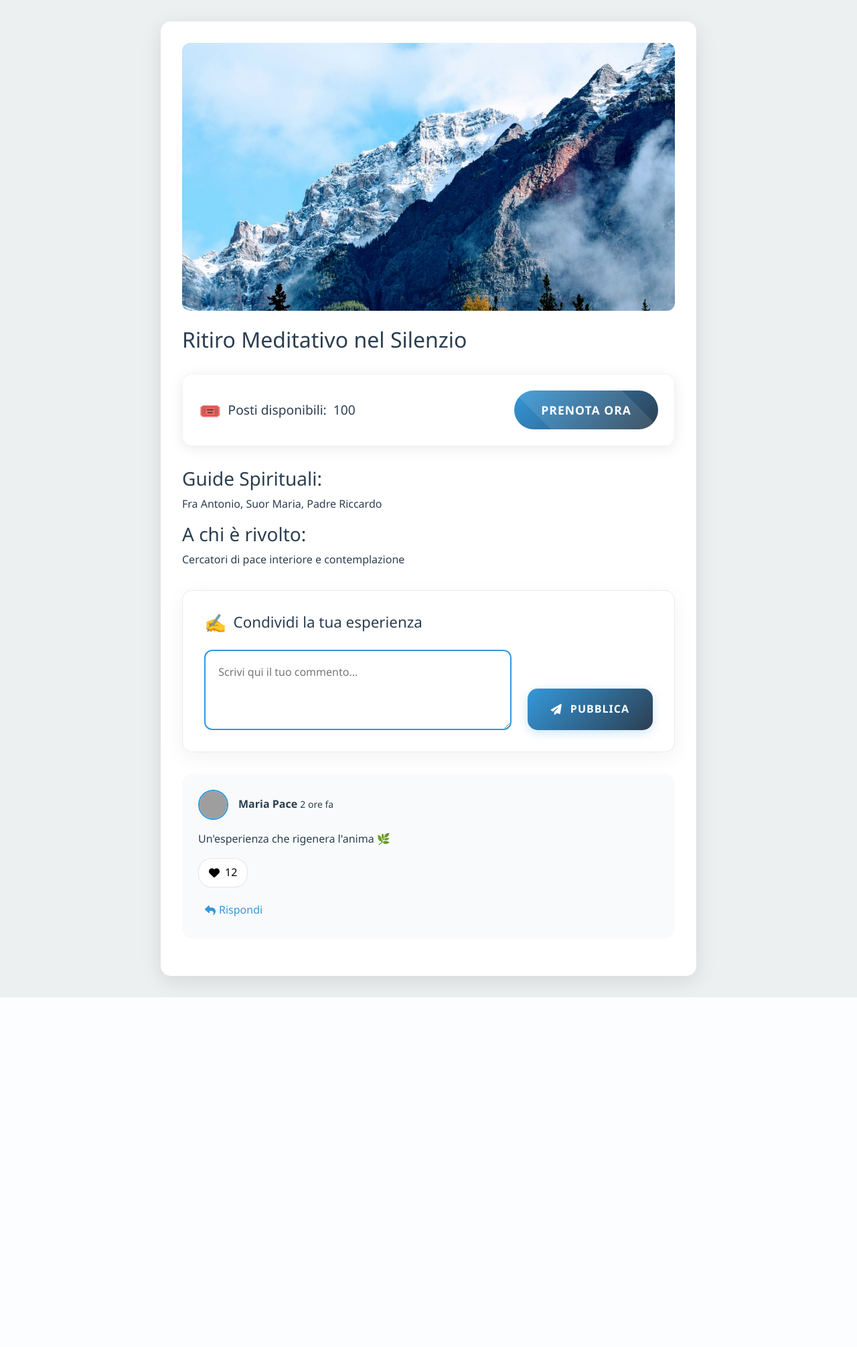
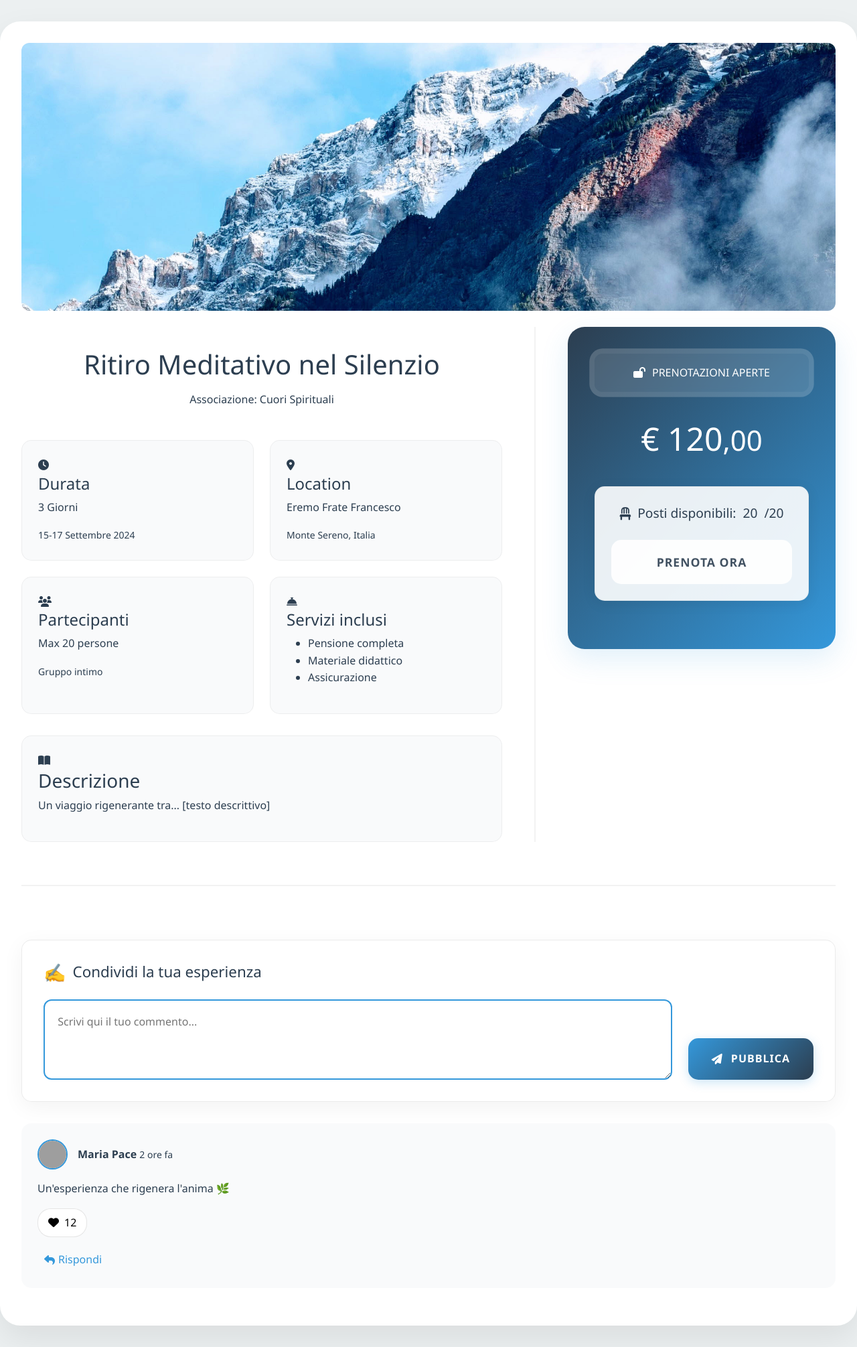
Before and after one commit to ProjetEremo/ProgettoEremo, a PHP site: page /evento.html in a window 1280 px wide. Shown: the part 72-2083 px from the top of the page at 67% size. Before the commit the page ends 1561 px from the top, so only its background shows below. Run offline with PHP 8.4, Linux system fonts and the light colour scheme; some libraries are stand-ins or nearby versions; grey boxes are pictures that could not be loaded.

Commit message:
Re Design evento.html

```diff
--- a/eremo/src/evento.html
+++ b/eremo/src/evento.html
@@ -8,6 +8,170 @@
     <link rel="stylesheet" href="https://cdnjs.cloudflare.com/ajax/libs/font-awesome/6.4.0/css/all.min.css">
     <link rel="stylesheet" href="style.css">
 </head>
+
+<style>
+    /* Layout migliorato */
+    .event-card {
+        max-width: 1280px;
+        margin: 2rem auto;
+        padding: 2rem;
+        background: white;
+        border-radius: 30px;
+        box-shadow: 0 20px 50px rgba(0,0,0,0.08);
+    }
+
+    .main-grid {
+        display: grid;
+        grid-template-columns: 1fr 400px;
+        gap: 3rem;
+        align-items: start;
+    }
+
+    /* Sezione sinistra - Contenuto principale */
+    .event-details {
+        padding-right: 3rem;
+        border-right: 2px solid rgba(0,0,0,0.05);
+    }
+
+    /* Sezione destra - Prenotazione */
+    .booking-column {
+        position: sticky;
+        top: 120px;
+        height: fit-content;
+    }
+
+    .booking-panel {
+        background: linear-gradient(135deg, #2C3E50, #3498DB);
+        border-radius: 25px;
+        padding: 2.5rem;
+        box-shadow: 0 15px 40px rgba(52,152,219,0.15);
+    }
+
+    /* Header migliorato */
+    .event-header {
+        margin-bottom: 3rem;
+        text-align: center;
+    }
+
+    .event-title {
+        font-size: 2.5rem;
+        color: var(--primary);
+        margin: 2rem 0 1rem;
+        line-height: 1.2;
+    }
+
+    /* Grid informazioni */
+    .info-grid {
+        display: grid;
+        grid-template-columns: repeat(auto-fit, minmax(240px, 1fr));
+        gap: 1.5rem;
+        margin: 2rem 0;
+    }
+
+    .info-card {
+        background: rgba(241,242,246,0.4);
+        padding: 1.5rem;
+        border-radius: 15px;
+        border: 1px solid rgba(0,0,0,0.05);
+        transition: transform 0.3s ease;
+    }
+
+    .info-card:hover {
+        transform: translateY(-5px);
+    }
+
+    /* Sezione prenotazione */
+    .booking-status {
+        background: rgba(255,255,255,0.15);
+        color: white;
+        padding: 1rem;
+        border-radius: 12px;
+        text-align: center;
+        margin-bottom: 2rem;
+        display: flex;
+        align-items: center;
+        justify-content: center;
+        gap: 10px;
+        backdrop-filter: blur(5px);
+        animation: status-pulse 2s infinite;
+    }
+
+    @keyframes status-pulse {
+        0% { box-shadow: 0 0 0 0 rgba(255,255,255,0.4); }
+        100% { box-shadow: 0 0 0 15px rgba(255,255,255,0); }
+    }
+
+    .price-display {
+        font-size: 3rem;
+        color: white;
+        text-align: center;
+        margin: 2rem 0;
+    }
+
+    .meta-info {
+        display: flex;
+        flex-direction: column;
+        gap: 1.5rem;
+    }
+
+    .btn-reserve {
+        width: 100%;
+        padding: 1.2rem;
+        font-size: 1.1rem;
+        border-radius: 15px;
+        background: rgba(255,255,255,0.9);
+        color: var(--primary);
+        transition: all 0.3s ease;
+    }
+
+    @keyframes rotate {
+        from { transform: rotate(0deg); }
+        to { transform: rotate(360deg); }
+    }
+
+    .btn-reserve:hover {
+        transform: translateY(-3px);
+        box-shadow: 0 5px 15px rgba(0,0,0,0.1);
+    }
+
+    /* Sezione commenti */
+    .comments-section {
+        margin-top: 4rem;
+        padding-top: 3rem;
+        border-top: 2px solid rgba(0,0,0,0.05);
+    }
+
+    @media (max-width: 1024px) {
+        .main-grid {
+            grid-template-columns: 1fr;
+        }
+
+        .event-details {
+            padding-right: 0;
+            border-right: none;
+        }
+
+        .booking-column {
+            position: static;
+        }
+    }
+
+    @media (max-width: 768px) {
+        .event-card {
+            padding: 1.5rem;
+            border-radius: 20px;
+        }
+
+        .event-title {
+            font-size: 2rem;
+        }
+
+        .info-grid {
+            grid-template-columns: 1fr;
+        }
+    }
+</style>
+
 <body>
 <header>
     <div class="navbar-container">
@@ -44,33 +208,84 @@
 
 <div class="event-card">
     <div class="event-media">
-        <img src="images/meditation.jpg"
-             alt="Event image"
-             class="event-image"
-             loading="lazy">
+        <img src="images/meditation.jpg" alt="Event image" class="event-image" loading="lazy">
     </div>
 
+    <div class="main-grid">
+        <!-- Colonna sinistra -->
         <div class="event-details">
-        <h2>Ritiro Meditativo nel Silenzio</h2>
+            <div class="event-header">
+                <h1 class="event-title">Ritiro Meditativo nel Silenzio</h1>
+                <div class="association-badge">Associazione: Cuori Spirituali</div>
+            </div>
+
+            <div class="info-grid">
+                <div class="info-card">
+                    <i class="fas fa-clock"></i>
+                    <h4>Durata</h4>
+                    <p>3 Giorni</p>
+                    <small>15-17 Settembre 2024</small>
+                </div>
+
+                <div class="info-card">
+                    <i class="fas fa-map-marker-alt"></i>
+                    <h4>Location</h4>
+                    <p>Eremo Frate Francesco</p>
+                    <small>Monte Sereno, Italia</small>
+                </div>
+
+                <div class="info-card">
+                    <i class="fas fa-users"></i>
+                    <h4>Partecipanti</h4>
+                    <p>Max 20 persone</p>
+                    <small>Gruppo intimo</small>
+                </div>
+
+                <div class="info-card">
+                    <i class="fas fa-concierge-bell"></i>
+                    <h4>Servizi inclusi</h4>
+                    <ul>
+                        <li>Pensione completa</li>
+                        <li>Materiale didattico</li>
+                        <li>Assicurazione</li>
+                    </ul>
+                </div>
+            </div>
+
+            <div class="info-card" style="grid-column: 1 / -1">
+                <i class="fas fa-book-open"></i>
+                <h3>Descrizione</h3>
+                <p class="description-text">Un viaggio rigenerante tra... [testo descrittivo]</p>
+            </div>
+        </div>
+
+        <!-- Colonna destra -->
+        <div class="booking-column">
+            <div class="booking-panel">
+                <div class="booking-status">
+                    <i class="fas fa-lock-open"></i>
+                    PRENOTAZIONI APERTE
+                </div>
+
+                <div class="price-display">
+                    € 120<small>,00</small>
+                </div>
 
                 <div class="meta-info">
                     <span class="seats-available">
-                    Posti disponibili: <span class="count">78</span>
+                        <i class="fas fa-chair"></i>
+                        Posti disponibili:
+                        <span class="count">20</span>/20 <!-- Modifica da 12 a 20 -->
                     </span>
+                    <!-- Modifica il pulsante prenota nell'HTML -->
                     <button class="btn-reserve">
                         Prenota Ora
                         <i class="fas fa-spinner loading-spinner"></i>
                     </button>
+                    </button>
                 </div>
-
-        <div class="presenters">
-            <h3>Guide Spirituali:</h3>
-            <p>Fra Antonio, Suor Maria, Padre Riccardo</p>
             </div>
-
-        <div class="target-audience">
-            <h3>A chi è rivolto:</h3>
-            <p>Cercatori di pace interiore e contemplazione</p>
+        </div>
     </div>
 
         <div class="comments-section">
@@ -160,6 +375,7 @@
 <script>
     // Configurazione iniziale
     const eventId = 1;
+    const totalSeats = 20; // Aggiornato a 20 posti totali
     const currentUser = {
         id: 1,
         name: "Ospite",
@@ -171,58 +387,77 @@
     document.addEventListener('DOMContentLoaded', () => {
         initEvent(eventId);
 
-        // Gestione commento principale
+        // Delegazione eventi
         document.querySelector('.comment-form .btn-comment').addEventListener('click', () => addComment(false));
         document.querySelector('.btn-reserve').addEventListener('click', handleReservation);
 
-        // Delegazione eventi per commenti dinamici
         document.querySelector('.comments-list').addEventListener('click', function(e) {
-            // Gestione like/dislike
-            if(e.target.closest('.like-btn')) {
-                handleReaction(e);
-            }
-            // Gestione risposte
-            if(e.target.closest('.btn-reply')) {
-                toggleReplyForm(e);
-            }
-            // Gestione invio risposte
-            if(e.target.closest('.reply-form .btn-comment')) {
-                submitReply(e.target.closest('.btn-comment'));
-            }
+            if(e.target.closest('.like-btn')) handleReaction(e);
+            if(e.target.closest('.btn-reply')) toggleReplyForm(e);
+            if(e.target.closest('.reply-form .btn-comment')) submitReply(e.target.closest('.btn-comment'));
         });
     });
-
-
 
     function handleReservation() {
         const btn = document.querySelector('.btn-reserve');
         const seatsElement = document.querySelector('.seats-available .count');
-        const currentSeats = parseInt(seatsElement.textContent);
-        const spinner = btn.querySelector('.loading-spinner');
+        let currentSeats = parseInt(seatsElement.textContent);
+        const spinner = btn.querySelector('.fa-spinner');
 
         if(currentSeats > 0 && !btn.disabled) {
             btn.disabled = true;
             spinner.style.display = 'inline-block';
 
+            // Simula chiamata API
             setTimeout(() => {
                 try {
-                    seatsElement.textContent = currentSeats - 1;
+                    currentSeats--;
+                    seatsElement.textContent = currentSeats;
+
+                    // Aggiorna localStorage
                     const reservations = JSON.parse(localStorage.getItem('reservations') || '{}');
-                    reservations[eventId] = (reservations[eventId] || 0) + 1;
+                    reservations[eventId] = (totalSeats - currentSeats);
                     localStorage.setItem('reservations', JSON.stringify(reservations));
 
-                    // Animazione conferma
+                    // Animazione
                     seatsElement.classList.add('pulse-alert');
                     setTimeout(() => seatsElement.classList.remove('pulse-alert'), 1000);
 
+                    // Disabilita bottone se esauriti
+                    if(currentSeats <= 0) {
+                        btn.disabled = true;
+                        document.querySelector('.booking-status').innerHTML = `
+                            <i class="fas fa-lock"></i>
+                            PRENOTAZIONI ESAURITE
+                        `;
+                    }
                 } catch (error) {
                     console.error('Errore prenotazione:', error);
-                    seatsElement.textContent = currentSeats;
+                    seatsElement.textContent = currentSeats + 1;
                 } finally {
                     btn.disabled = false;
                     spinner.style.display = 'none';
                 }
             }, 800);
+        }
+    }
+
+    // Funzione init aggiornata
+    function initEvent(eventId) {
+        const reservations = JSON.parse(localStorage.getItem('reservations') || '{}');
+        const reserved = reservations[eventId] || 0;
+        const initialSeats = totalSeats - reserved; // Usa totalSeats invece di 100
+
+        const seatsElement = document.querySelector('.seats-available .count');
+        seatsElement.textContent = initialSeats;
+
+        // Aggiorna stato prenotazioni
+        if(initialSeats <= 0) {
+            document.querySelector('.booking-status').innerHTML = `
+            <i class="fas fa-lock"></i>
+            PRENOTAZIONI ESAURITE
+        `;
+            document.querySelector('.btn-reserve').disabled = true;
         }
     }
 
@@ -348,12 +583,6 @@ function handleReservation() {
         return `https://www.gravatar.com/avatar/${hash}?s=${size}&d=retro`;
     }
 
-    function initEvent(eventId) {
-        const reservations = JSON.parse(localStorage.getItem('reservations') || '{}');
-        const initialSeats = 100 - (reservations[eventId] || 0);
-        document.querySelector('.seats-available .count').textContent = initialSeats;
-    }
-
     function toggleMenu() {
         const menu = document.getElementById("mobileMenu");
         const button = document.querySelector(".hamburger");
--- a/eremo/src/style.css
+++ b/eremo/src/style.css
@@ -247,11 +247,6 @@ body {
     display: flex;
     align-items: center;
     gap: 10px;
-  }
-
-  .seats-available::before {
-    content: "🎟️";
-    font-size: 1.4em;
   }
 
   .btn-reserve {
@@ -562,6 +557,7 @@ body {
     }
   }
 
+
 .event-card2 {
   background: white;
   border-radius: 15px;
```
Lines whose indentation alone changed are shown as unchanged.
